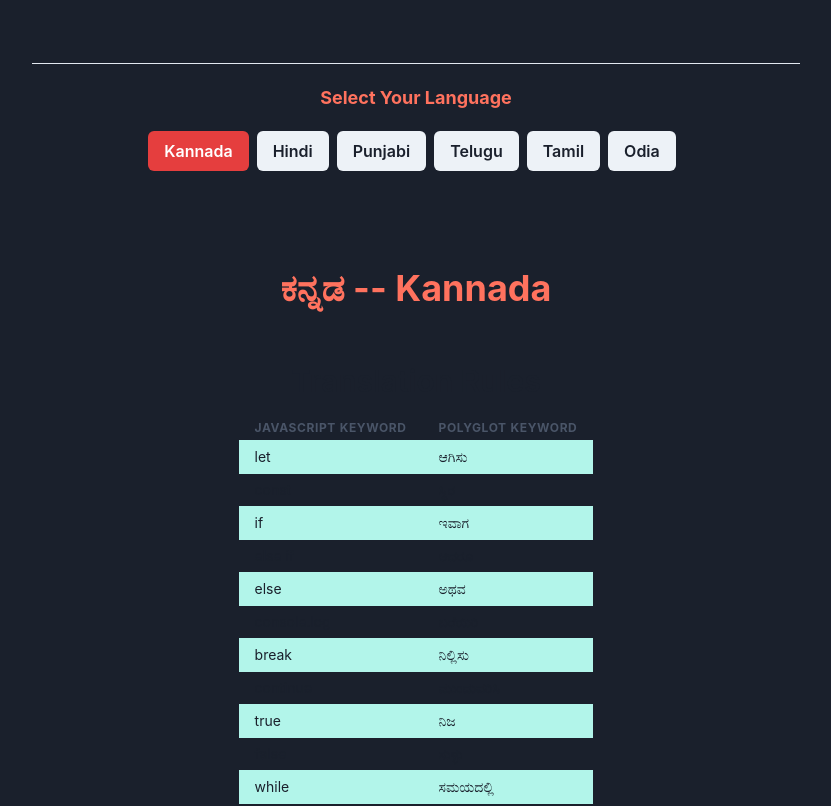
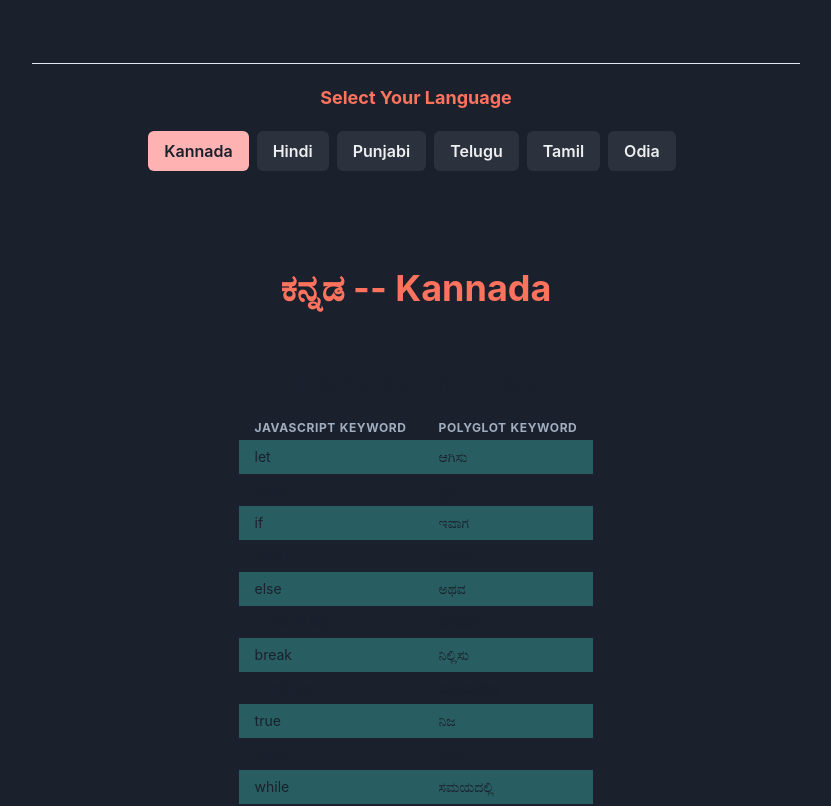
Before and after one commit to kanteshprasad/polyglot, a Next.js app: page / in a window 1280 px wide. Shown: the part 2620-3426 px from the top of the page, without its empty margins (224-1055 px from the left). Built offline with nearby package versions, Linux system fonts and the light colour scheme; no server answers.

Commit message:
Fix: Safari Theme

```diff
--- a/src/app/components/Documentation/Documentation.jsx
+++ b/src/app/components/Documentation/Documentation.jsx
@@ -1,5 +1,5 @@
 import React, { useState } from 'react';
-import { Box, Center,UnorderedList,ListItem,  Heading, Text, Flex, Button, Link, Tooltip } from '@chakra-ui/react';
+import { Box, Center,UnorderedList,ListItem,  Heading, Text, Flex, Button, Link, Tooltip, DarkMode } from '@chakra-ui/react';
 import Seperator from '../Seperator';
 import Kannada from './Kannada';
 import Hindi from './Hindi';
@@ -36,7 +36,7 @@ const Documentation = () => {
 
   return (
     <>
-
+       <DarkMode>
       <Box mt={20} id='documentation' width="100vw">
       <Seperator />
     <Center>
@@ -118,6 +118,7 @@ const Documentation = () => {
       <Box>
         {renderLanguageComponent()}
       </Box>
+      </DarkMode>
     </>
   );
 };
```
